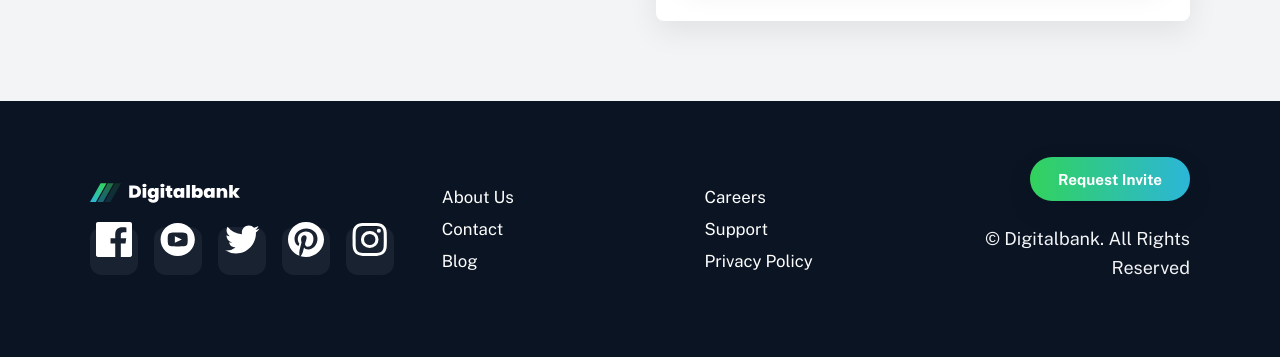
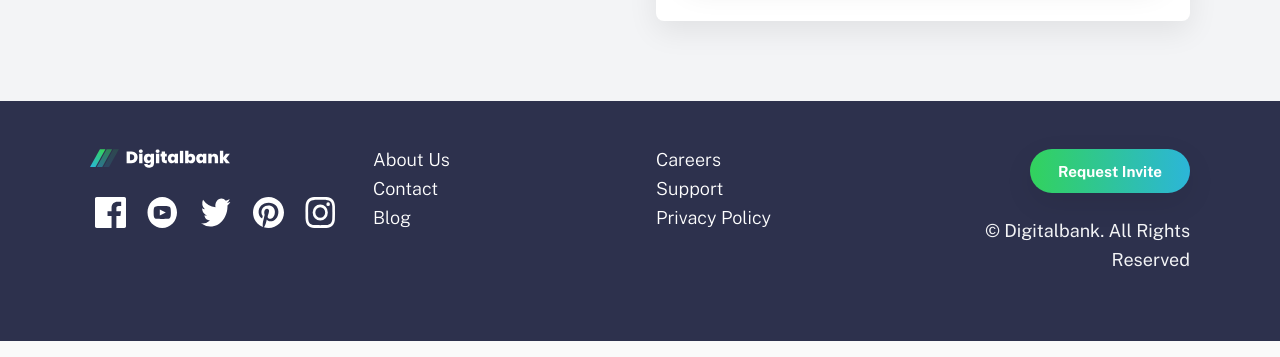
Before and after one commit to OluochBen/digitalbank-landing-page, a plain HTML site: page index.html in a window 1280 px wide. Shown: the part 4312-4669 px from the top of the page. Drawn offline with nearby package versions, Linux system fonts and the light colour scheme.

Commit message:
Revert "Restyle footer layout and social icons"
This reverts commit b4c6902a3233966226d5609b1a122d6ada37b044.

```diff
--- a/style.css
+++ b/style.css
@@ -489,55 +489,49 @@ h3 {
 }
 
 .site-footer {
-  background: #0b1423;
+  background: var(--blue-950);
   color: var(--white);
-  padding: 3.5rem 0;
+  padding: 3rem 0;
 }
 
 .footer__grid {
   display: grid;
-  grid-template-columns: repeat(auto-fit, minmax(200px, 1fr));
-  gap: 2.5rem;
-  align-items: center;
+  grid-template-columns: repeat(auto-fit, minmax(180px, 1fr));
+  gap: 2rem;
+  align-items: start;
 }
 
 .footer__brand img {
-  width: 150px;
+  width: 140px;
   margin-bottom: 1.5rem;
 }
 
 .footer__social {
   display: flex;
-  gap: 1rem;
+  gap: 0.75rem;
 }
 
 .footer__social a {
   display: inline-flex;
-  width: 48px;
-  height: 48px;
-  align-items: center;
-  justify-content: center;
-  padding: 0.4rem;
-  border-radius: 12px;
+  padding: 0.3rem;
+  border-radius: 4px;
   transition: background 0.2s ease, transform 0.2s ease;
-  background: rgba(255, 255, 255, 0.06);
 }
 
 .footer__social a:hover,
 .footer__social a:focus-visible {
-  background: rgba(255, 255, 255, 0.14);
-  transform: translateY(-2px);
+  background: rgba(255, 255, 255, 0.08);
+  transform: translateY(-1px);
 }
 
 .footer__links {
   display: grid;
-  gap: 0.75rem;
+  gap: 0.5rem;
 }
 
 .footer__links a {
   color: var(--white);
-  font-weight: 500;
-  font-size: 1.05rem;
+  font-weight: 300;
   transition: color 0.2s ease;
 }
 
@@ -553,12 +547,6 @@ h3 {
 .footer__cta p {
   margin-top: 1.5rem;
   color: var(--gray-100);
-}
-
-@media (min-width: 960px) {
-  .footer__grid {
-    grid-template-columns: 1.4fr 1fr 1fr 1fr;
-  }
 }
 
 .contact {
```
